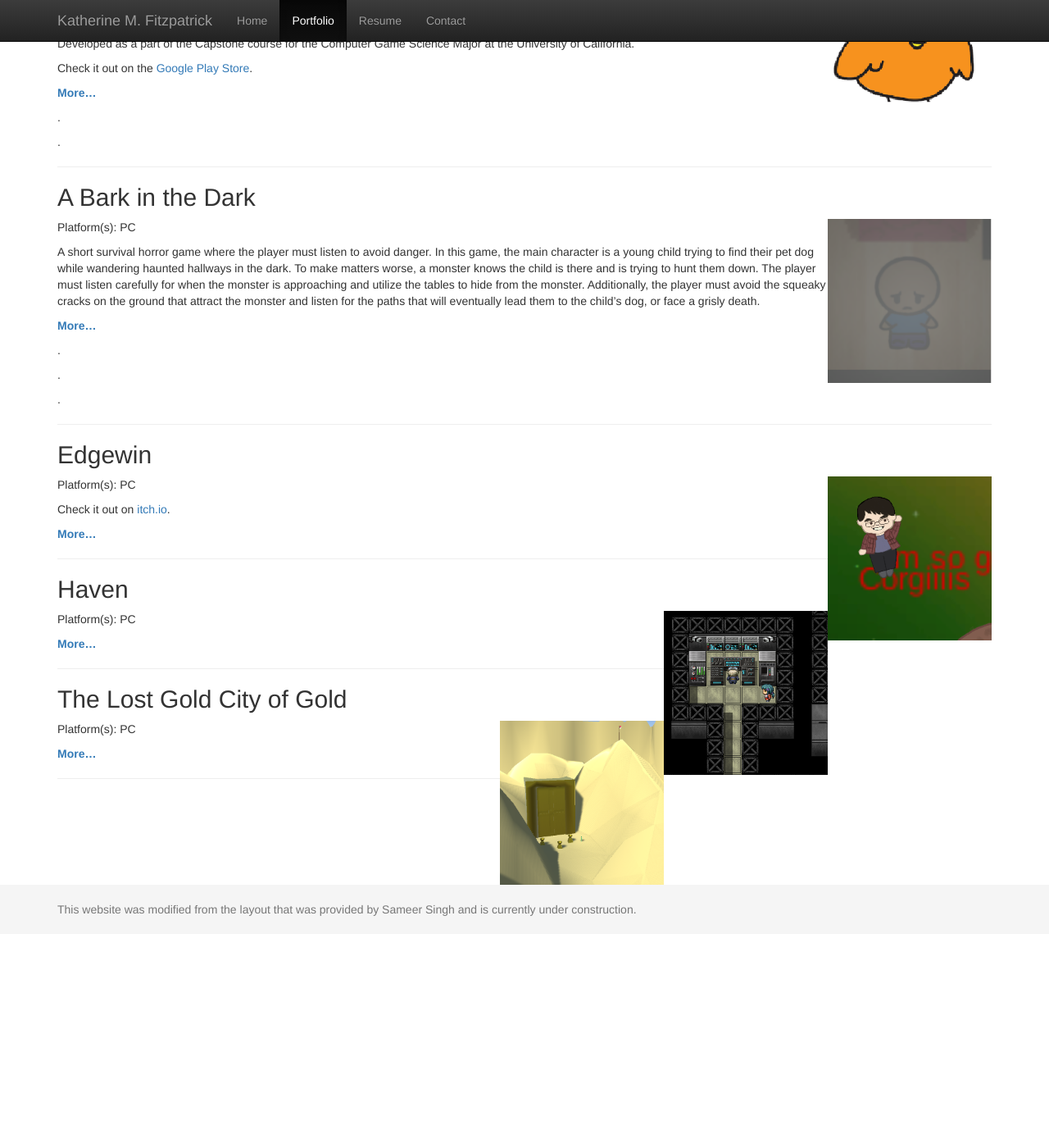
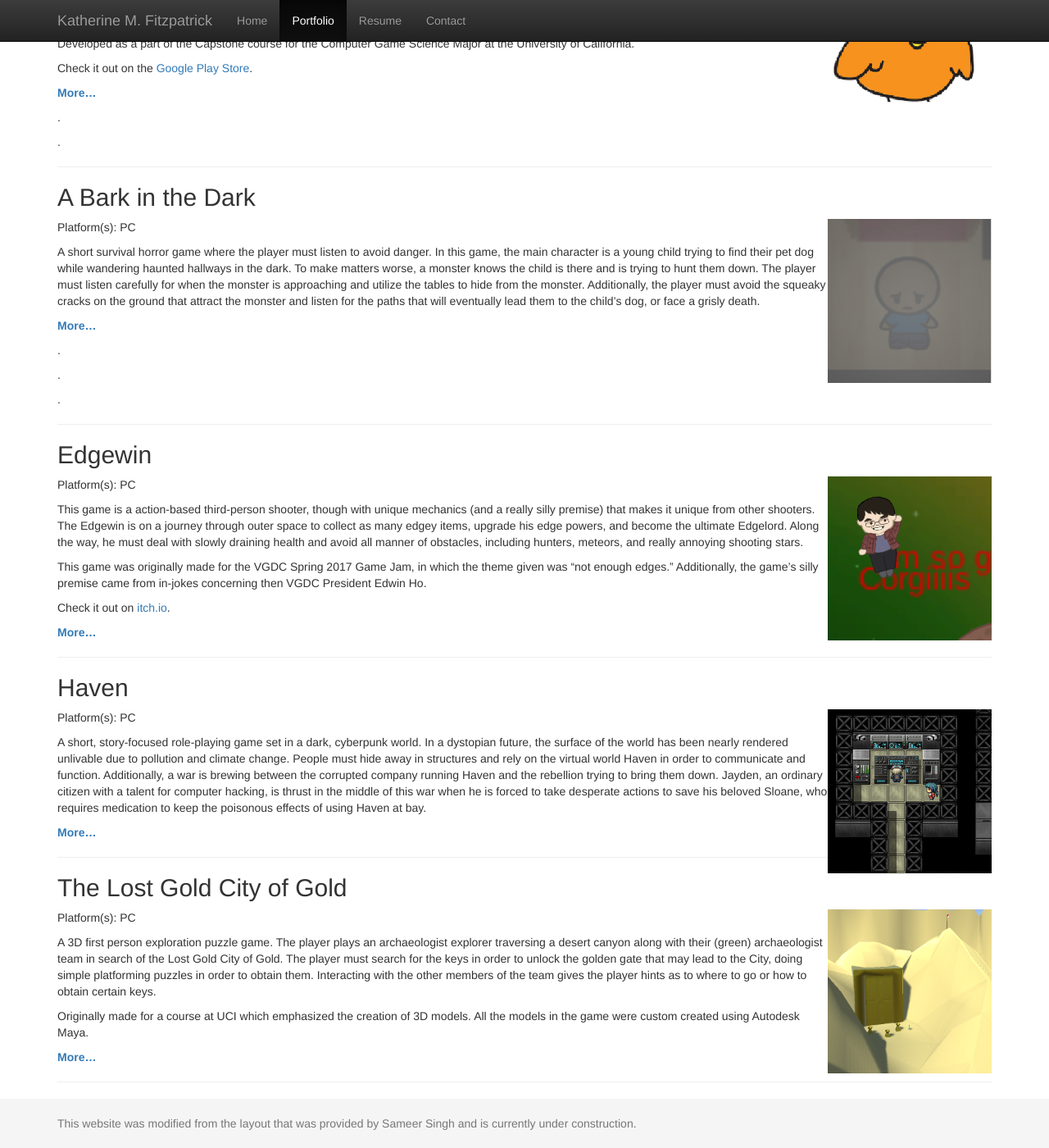
Before and after one commit to kathermf/kathermf.github.io, a Jekyll site: the page built from portfolio.md, in a window 1280 px wide and 1400 px high, scrolled down 733 px. Shown: the whole window at 82% size. Built offline with Jekyll 4.4.1, drawn with Linux system fonts in a browser that asks for light colours; before the commit the page ends 1872 px from its top, so only the background shows below that.

Commit message:
Added descriptions to the rest of the items on portfolio

```diff
--- a/portfolio.md
+++ b/portfolio.md
@@ -65,6 +65,10 @@ A short survival horror game where the player must listen to avoid danger. In th
 <img align="right" src="images/edgewin0.png" width="200">
 Platform(s): PC
 
+This game is a action-based third-person shooter, though with unique mechanics (and a really silly premise) that makes it unique from other shooters. The Edgewin is on a journey through outer space to collect as many edgey items, upgrade his edge powers, and become the ultimate Edgelord. Along the way, he must deal with slowly draining health and avoid all manner of obstacles, including hunters, meteors, and really annoying shooting stars.
+
+This game was originally made for the VGDC Spring 2017 Game Jam, in which the theme given was "not enough edges." Additionally, the game's silly premise came from in-jokes concerning then VGDC President Edwin Ho.
+
 Check it out on [itch.io](https://xuanf1.itch.io/edgewin-the-game).
 
 **[More...]()**
@@ -75,6 +79,8 @@ Check it out on [itch.io](https://xuanf1.itch.io/edgewin-the-game).
 <img align="right" src="images/haven0.png" width="200">
 Platform(s): PC
 
+A short, story-focused role-playing game set in a dark, cyberpunk world. In a dystopian future, the surface of the world has been nearly rendered unlivable due to pollution and climate change. People must hide away in structures and rely on the virtual world Haven in order to communicate and function. Additionally, a war is brewing between the corrupted company running Haven and the rebellion trying to bring them down. Jayden, an ordinary citizen with a talent for computer hacking, is thrust in the middle of this war when he is forced to take desperate actions to save his beloved Sloane, who requires medication to keep the poisonous effects of using Haven at bay.
+
 **[More...]()**
 
 -----
@@ -83,6 +89,10 @@ Platform(s): PC
 <img align="right" src="images/lgcog0.png" width="200">
 Platform(s): PC
 
+A 3D first person exploration puzzle game. The player plays an archaeologist explorer traversing a desert canyon along with their  (green) archaeologist team in search of the Lost Gold City of Gold. The player must search for the keys in order to unlock the golden gate that may lead to the City, doing simple platforming puzzles in order to obtain them. Interacting with the other members of the team gives the player hints as to where to go or how to obtain certain keys.
+
+Originally made for a course at UCI which emphasized the creation of 3D models. All the models in the game were custom created using Autodesk Maya.
+
 **[More...]()**
 
 -----
```
